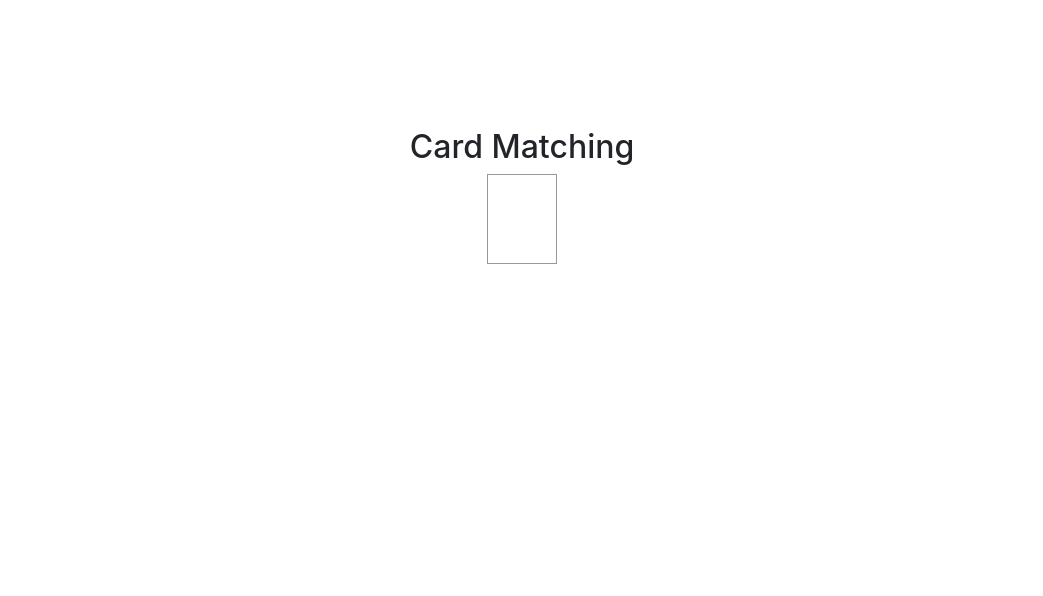
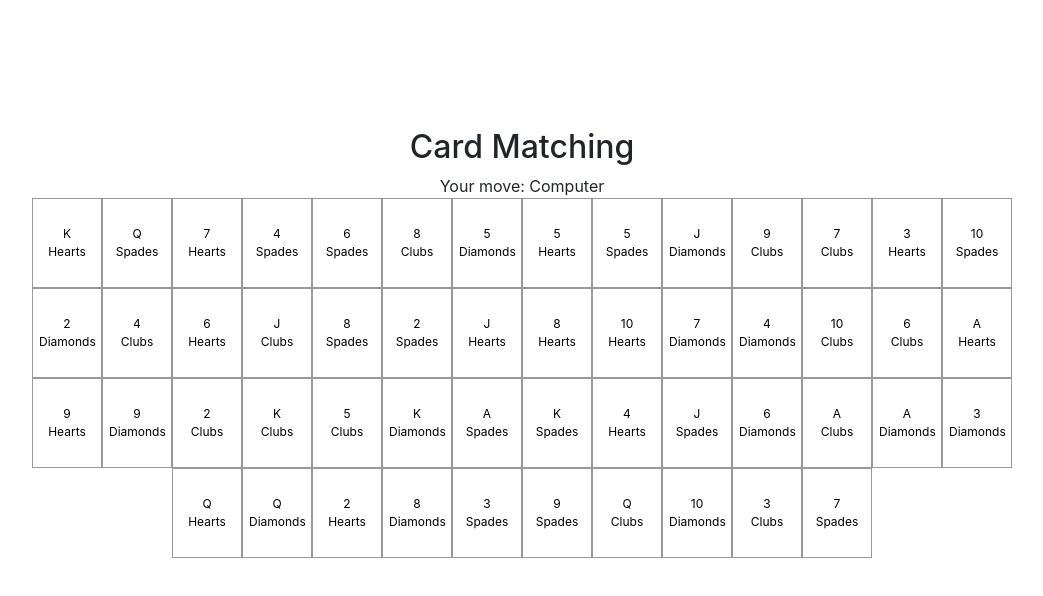
Before and after one commit to Jafsari/matchingCards, a React app: page / in a window 1280 px wide. Shown: the whole page, without its empty margins (118-1161 px from the left). Built offline with nearby package versions, Linux system fonts and the light colour scheme.

Commit message:
shuffled cards displayed in UI

```diff
--- a/src/index.css
+++ b/src/index.css
@@ -1,5 +1,5 @@
 body {
-    font: 14px "Century Gothic", Futura, sans-serif;
+    font: 14px;
     margin: 20px;
   }
 
--- a/src/index.js
+++ b/src/index.js
@@ -12,10 +12,11 @@ class Square extends React.Component {
     };
 
     render() {
-        return(
-        <button className="square" onClick={()=>this.props.onClick()}>
-            {this.props.value}
-        </button>
+        return (
+            <button className="square" onClick={() => this.props.onClick()}>
+                <div>{this.props.value.name}</div>
+                <div>{this.props.value.suit}</div>
+            </button>
         )
     }
 }
@@ -25,33 +26,38 @@ class Board extends React.Component {
         super(props);
         this.state = {
             cards: shuffle(createDeck()),
-            squares: Array(1).fill(null),
 
         }
     };
 
     handleClick(i) {
         console.log(this.state.cards);
-        const squares = this.state.squares.slice();
-        squares[i] = 'X';
-        this.setState({squares: squares});
-      }
+        const squares = this.state.cards.slice();
+        this.setState({ squares: squares });
+    }
 
-    renderSquare(i) {
-        return (
-          <Square
-            value={this.state.squares[i]}
-            onClick={() => this.handleClick(i)}
-          />
-        );
-      }
+    renderSquare(card) {
+        return <Square
+            key={card.name + card.suit}
+            value={card}
+            onClick={() => { this.handleClick(card) }} />;
+    }
 
     render() {
+        let cardSquare = [];
+        let status = 'Your move: ' + (this.state.currentPlayer ? 'Jenny' : 'Computer');
+
+        for (let i = 0; i < this.state.cards.length; i++) {
+            cardSquare.push(this.renderSquare(this.state.cards[i]))
+        }
+
         return (
             <div>
+                <div className="status">{status}</div>
                 <div>
-                    {this.renderSquare(0)}
+                    {cardSquare}
                 </div>
+
             </div>
         );
     }
```
